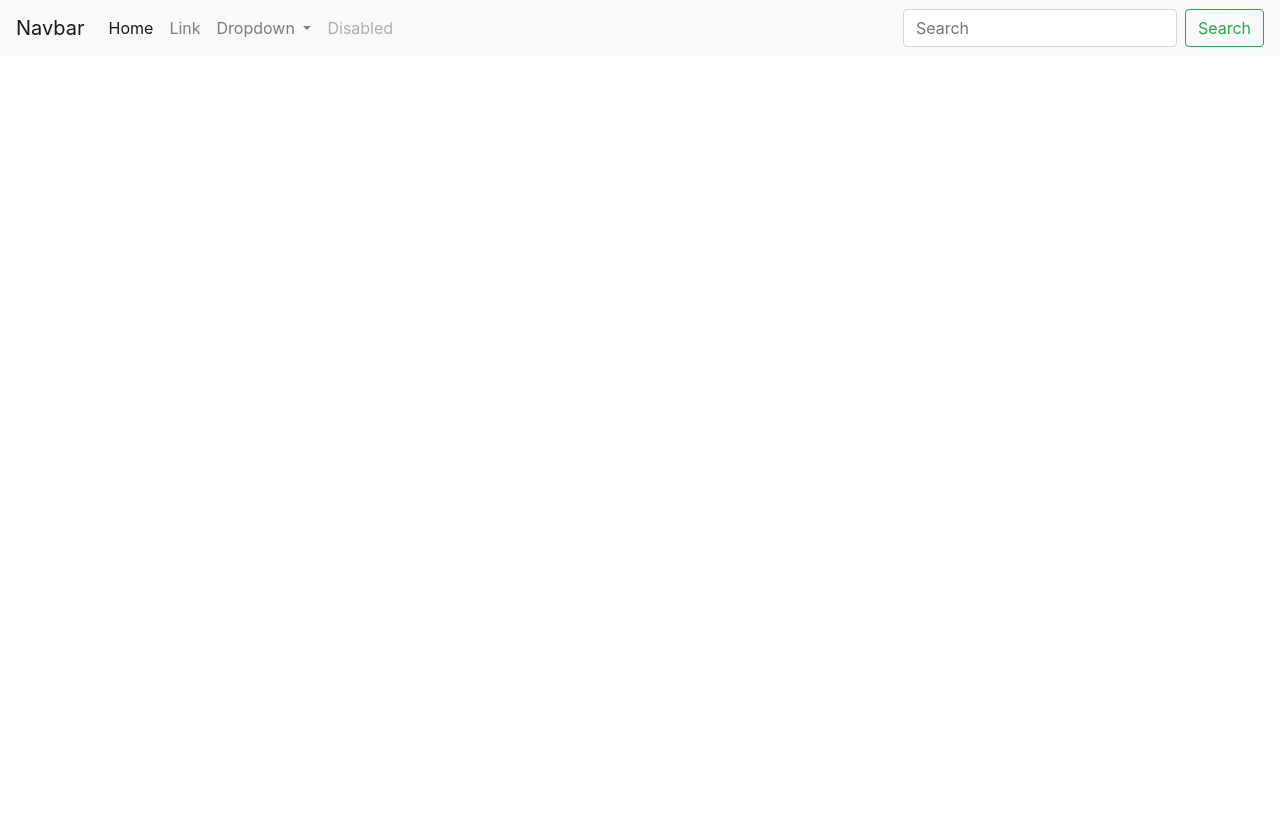
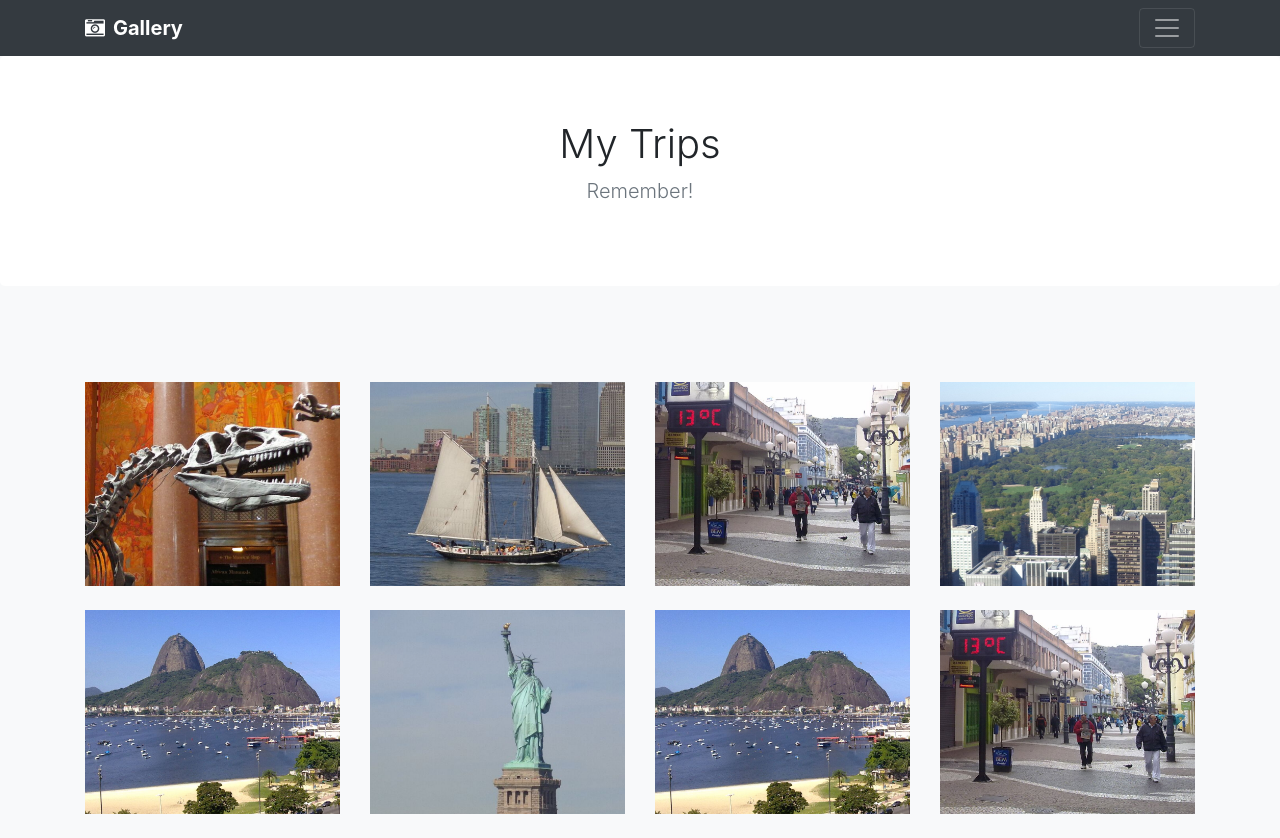
Before and after one commit to Cerebrovinny/gallery, a website built with webpack: page src/index.html in a window 1280 px wide. Before the commit the page ends 800 px from the top, so only its background shows below. Built offline with nearby package versions, Linux system fonts and the light colour scheme; files whose address does not match are found by name.

Commit message:
added galery images

```diff
--- a/src/index.html
+++ b/src/index.html
@@ -11,41 +11,8 @@
 
 <body>
     <header wm-include="/pages/template/header.html"></header>
-    <nav class="navbar navbar-expand-lg navbar-light bg-light">
-        <a class="navbar-brand" href="#">Navbar</a>
-        <button class="navbar-toggler" type="button" data-toggle="collapse" data-target="#navbarSupportedContent" aria-controls="navbarSupportedContent" aria-expanded="false" aria-label="Toggle navigation">
-          <span class="navbar-toggler-icon"></span>
-        </button>
+    <main class="bg-light" wm-include="/pages/galery/galery.html"></main>
 
-        <div class="collapse navbar-collapse" id="navbarSupportedContent">
-          <ul class="navbar-nav mr-auto">
-            <li class="nav-item active">
-              <a class="nav-link" href="#">Home <span class="sr-only">(current)</span></a>
-            </li>
-            <li class="nav-item">
-              <a class="nav-link" href="#">Link</a>
-            </li>
-            <li class="nav-item dropdown">
-              <a class="nav-link dropdown-toggle" href="#" id="navbarDropdown" role="button" data-toggle="dropdown" aria-haspopup="true" aria-expanded="false">
-                Dropdown
-              </a>
-              <div class="dropdown-menu" aria-labelledby="navbarDropdown">
-                <a class="dropdown-item" href="#">Action</a>
-                <a class="dropdown-item" href="#">Another action</a>
-                <div class="dropdown-divider"></div>
-                <a class="dropdown-item" href="#">Something else here</a>
-              </div>
-            </li>
-            <li class="nav-item">
-              <a class="nav-link disabled" href="#">Disabled</a>
-            </li>
-          </ul>
-          <form class="form-inline my-2 my-lg-0">
-            <input class="form-control mr-sm-2" type="search" placeholder="Search" aria-label="Search">
-            <button class="btn btn-outline-success my-2 my-sm-0" type="submit">Search</button>
-          </form>
-        </div>
-      </nav>
 
     <script src="app.js"></script>
 </body>
--- /dev/null
+++ b/src/js/core/includes.js
@@ -0,0 +1,20 @@
+import $ from 'jquery';
+
+function loadIncludes(parent) {
+    if(!parent) parent = 'body'
+    $(parent).find('[wm-include]').each(function(i, e) {
+        const url = $(e).attr('wm-include')
+        $.ajax({
+            url,
+            success(data) {
+                $(e).html(data)
+                $(e).removeAttr('wm-include')
+
+                loadIncludes(e)
+            }
+        })
+    })
+
+}
+
+loadIncludes();
--- /dev/null
+++ b/src/pages/galery/galery.html
@@ -0,0 +1,41 @@
+<div wm-include="/pages/galery/galeryHeader.html"></div>
+<div class="container mt-5">
+    <!-- city buttons -->
+    <div class="row justify-content-center pb-5">
+        <div wm-city-buttons></div>
+    </div>
+    <div class="row d-flex justify-content-center">
+        <div class="col-12 col-md-6 col-lg-3">
+            <img src="/imgs/ny1.png" class="img-fluid mb-4"
+                wm-city="New York">
+        </div>
+        <div class="col-12 col-md-6 col-lg-3">
+            <img src="/imgs/ny2.png" class="img-fluid mb-4"
+                wm-city="New York">
+        </div>
+        <div class="col-12 col-md-6 col-lg-3">
+            <img src="/imgs/floripa1.png" class="img-fluid mb-4"
+                wm-city="Florianópolis">
+        </div>
+        <div class="col-12 col-md-6 col-lg-3">
+            <img src="/imgs/ny3.png" class="img-fluid mb-4"
+                wm-city="New York">
+        </div>
+        <div class="col-12 col-md-6 col-lg-3">
+            <img src="/imgs/rj1.png" class="img-fluid mb-4"
+                wm-city="Rio de Janeiro">
+        </div>
+        <div class="col-12 col-md-6 col-lg-3">
+            <img src="/imgs/ny4.png" class="img-fluid mb-4"
+                wm-city="New York">
+        </div>
+        <div class="col-12 col-md-6 col-lg-3">
+            <img src="/imgs/rj1.png" class="img-fluid mb-4"
+                wm-city="Rio de Janeiro">
+        </div>
+        <div class="col-12 col-md-6 col-lg-3">
+            <img src="/imgs/floripa1.png" class="img-fluid mb-4"
+                wm-city="Florianópolis">
+        </div>
+    </div>
+</div>
--- /dev/null
+++ b/src/pages/galery/galeryHeader.html
@@ -0,0 +1,7 @@
+
+<section class="jumbotron text-center">
+    <div class="container">
+        <h1 class="jumbotron-heading">My Trips</h1>
+        <p class="lead text-muted">Remember!</p>
+    </div>
+</section>
--- a/src/scss/custom.scss
+++ b/src/scss/custom.scss
@@ -0,0 +1,8 @@
+.jumbotron {
+    background-color: #fff;
+    margin: 0;
+}
+
+.jumbotron .jumbotron-heading {
+    font-weight: 300;
+}
```
Also changed, not shown: src/index.js (+7 -0 lines).
